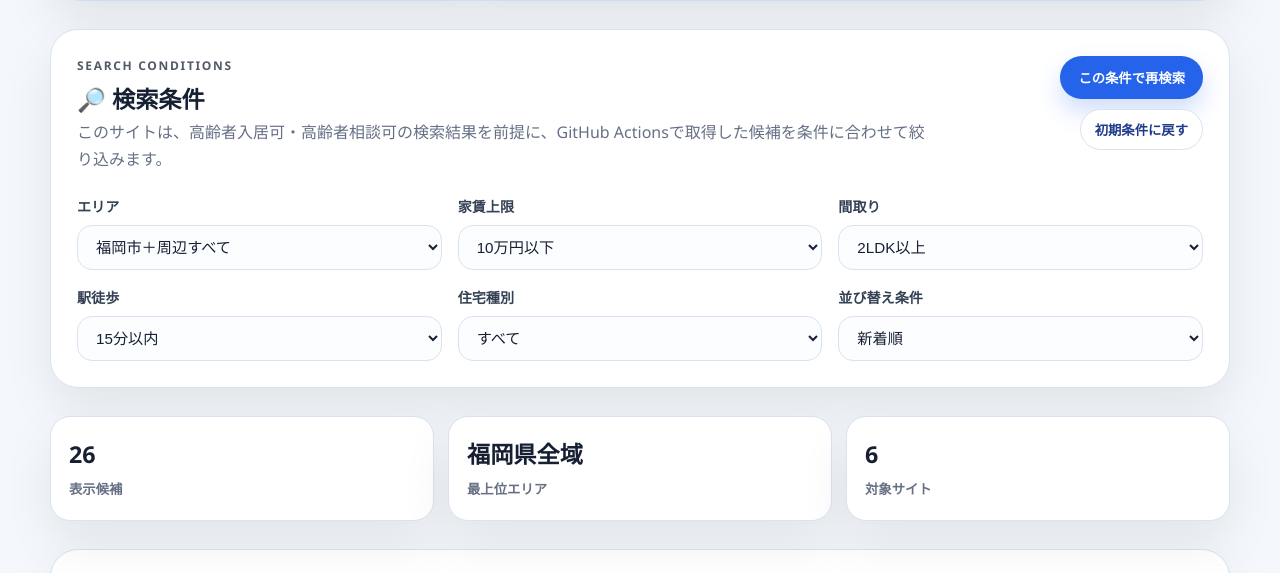
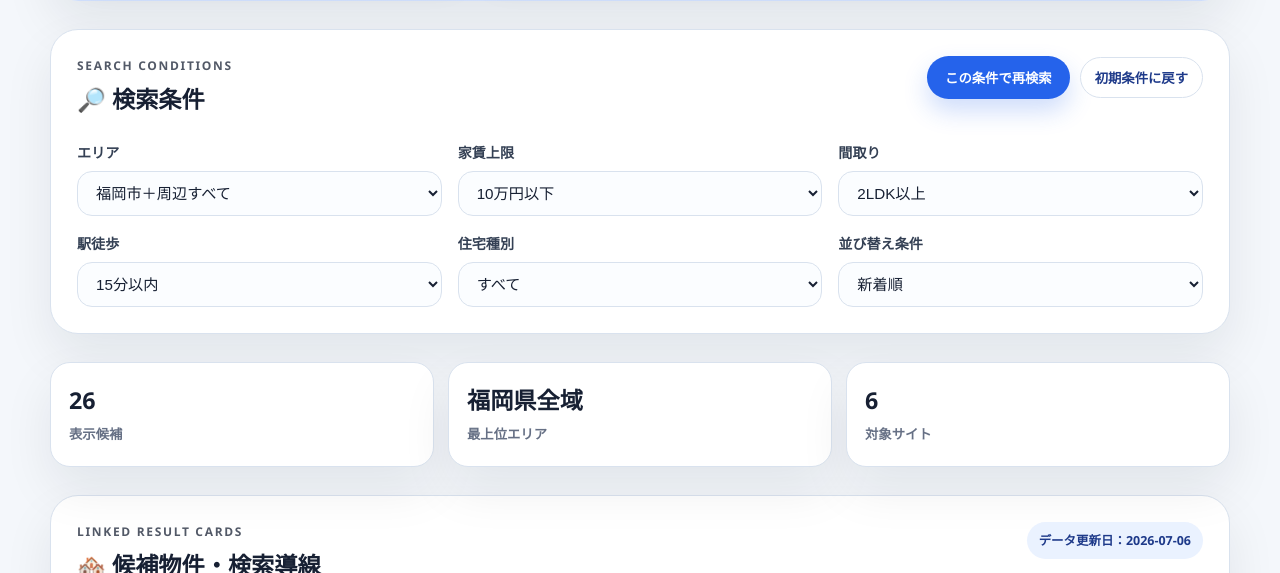
Before and after one commit to horiken7/home-select2, a website: page index.html in a window 1280 px wide. Shown: the part 1705-2278 px from the top of the page. Drawn offline with Linux system fonts and the light colour scheme.

Commit message:
Remove search condition description text

```diff
--- a/index.html
+++ b/index.html
@@ -84,7 +84,6 @@
         <div>
           <p class="eyebrow">search conditions</p>
           <h2>🔎 検索条件</h2>
-          <p class="muted">このサイトは、高齢者入居可・高齢者相談可の検索結果を前提に、GitHub Actionsで取得した候補を条件に合わせて絞り込みます。</p>
         </div>
         <button id="resetButton" class="ghost-button" type="button">初期条件に戻す</button>
       </div>
```
